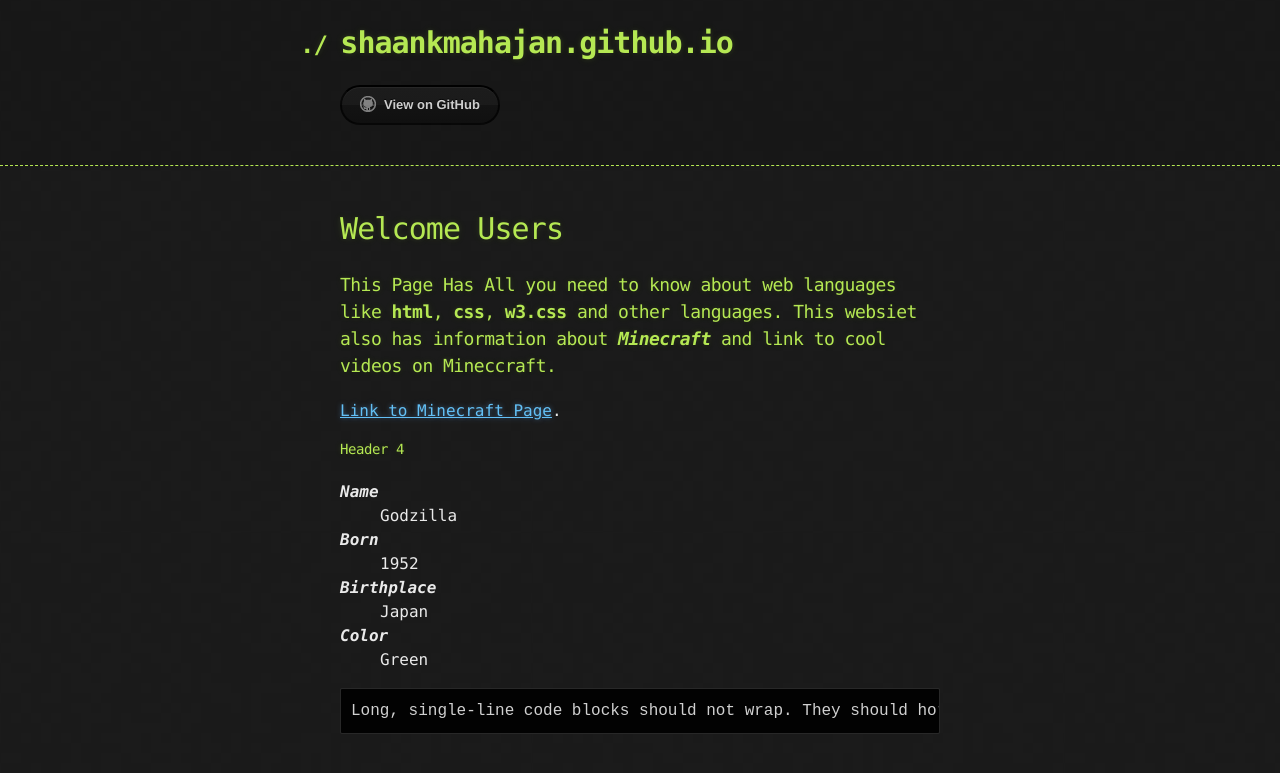
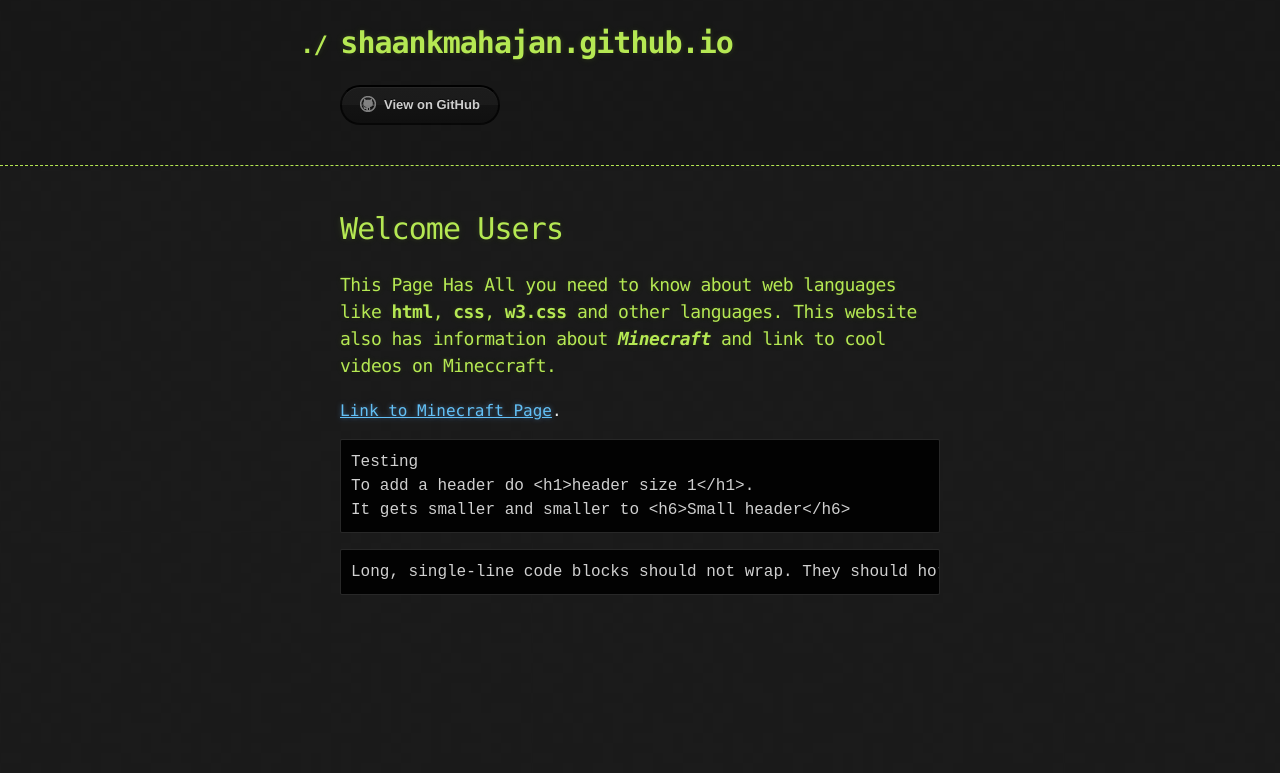
Before and after one commit to Pranked3/shaankmahajan.github.io, a Jekyll site: the page built from index.md, in a window 1280 px wide. Shown: the top 773 px of the page. Built offline with Jekyll 4.4.1, drawn with Linux system fonts in a browser that asks for light colours; the repository's description, which GitHub fills in, is left out; our own code applies the rules of GitHub Pages for plain Markdown files.

Commit message:
change12

````diff
--- a/index.md
+++ b/index.md
@@ -4,11 +4,16 @@ layout: default
 
 # [](#header-1)Welcome Users
 
-### [](#header-3)This Page Has All you need to know about web languages like **html**, **css**, **w3.css** and other languages. This websiet also has information about _**Minecraft**_ and link to cool videos on Mineccraft.
+### [](#header-3)This Page Has All you need to know about web languages like **html**, **css**, **w3.css** and other languages. This website also has information about _**Minecraft**_ and link to cool videos on Mineccraft.
 [Link to Minecraft Page](minecraft-page).
 
-#### [](#header-4)Header 4
+```
+Testing
+To add a header do <h1>header size 1</h1>.
+It gets smaller and smaller to <h6>Small header</h6>
+```
 
+<!--
 <dl>
 <dt>Name</dt>
 <dd>Godzilla</dd>
@@ -19,6 +24,7 @@ layout: default
 <dt>Color</dt>
 <dd>Green</dd>
 </dl>
+-->
 
 ```
 Long, single-line code blocks should not wrap. They should horizontally scroll if they are too long. This line should be long enough to demonstrate this.
````
